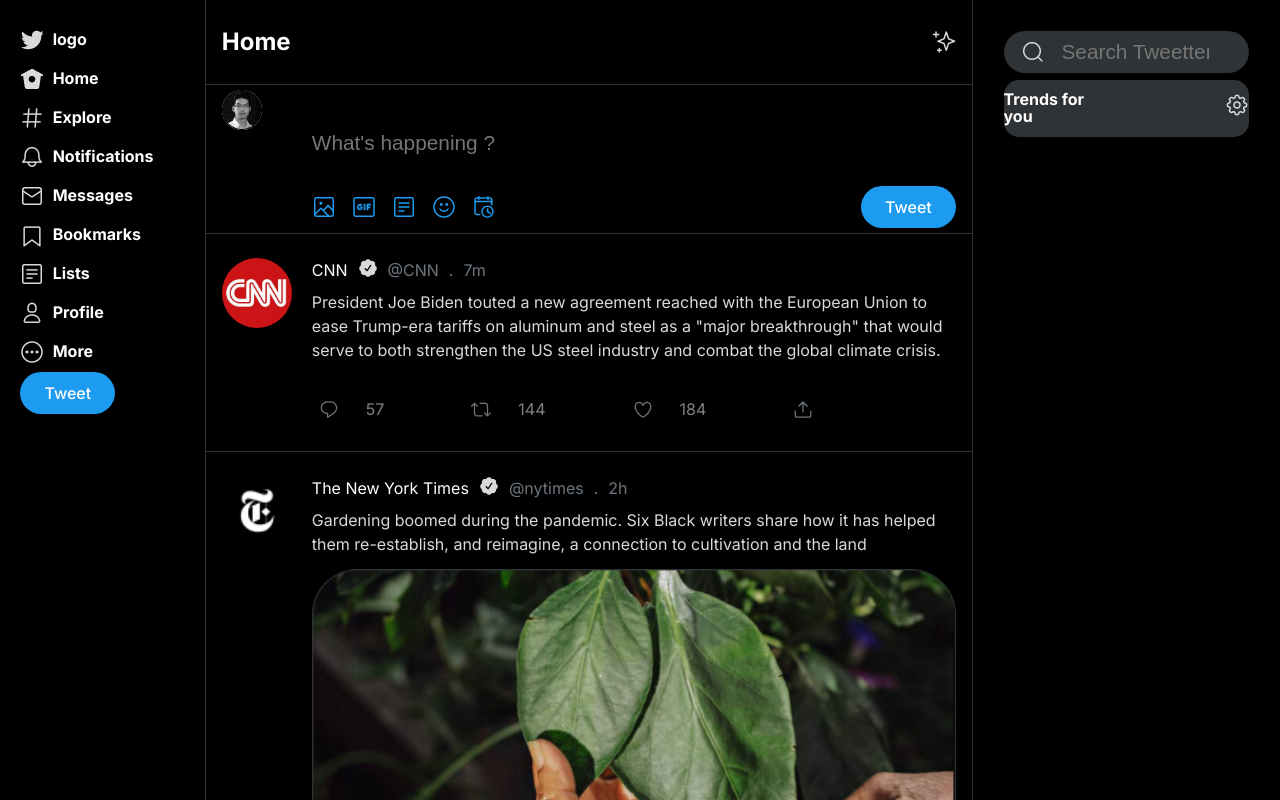
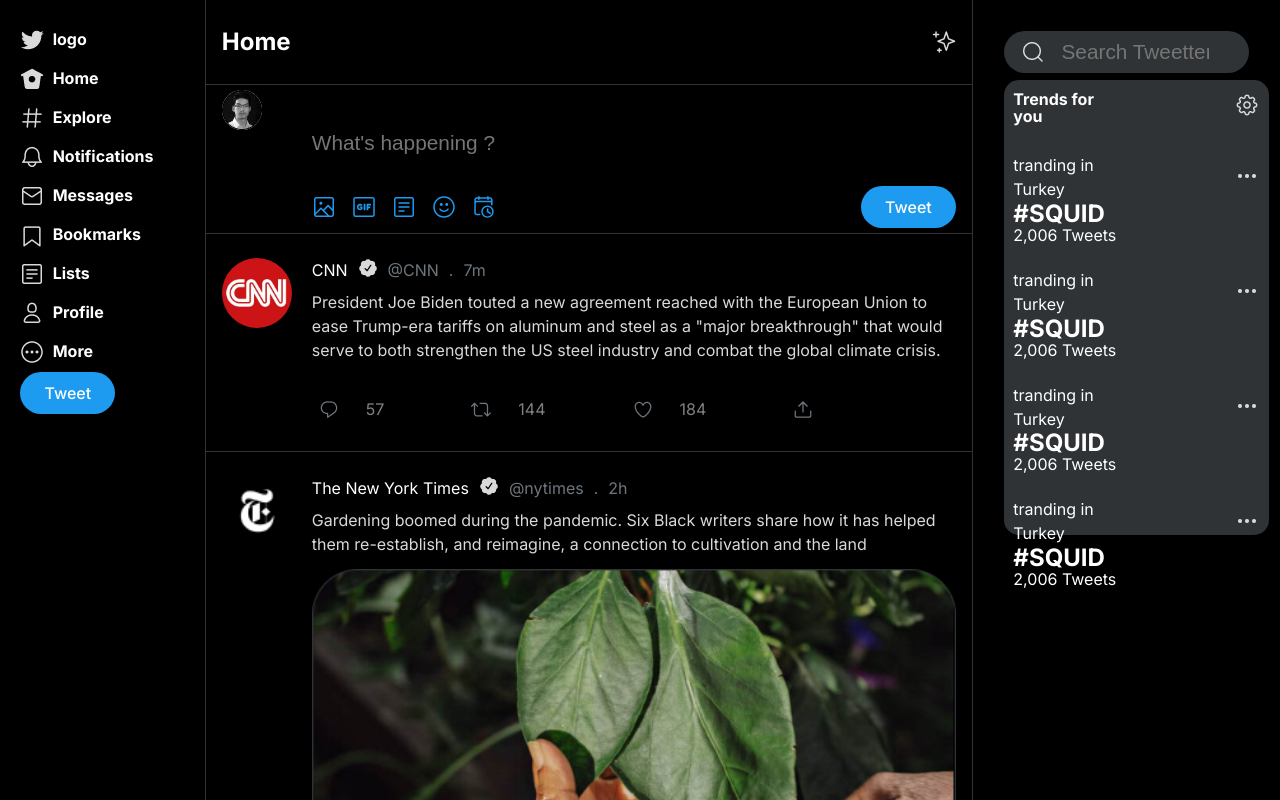
Before and after one commit to Tacite243/clonX, a React (Vite) app: page / in a window 1280 px wide. Shown: the top 800 px of the page. Built offline with nearby package versions, Linux system fonts and the light colour scheme.

Commit message:
ajout des composants de la trends bar, les trendings...

```diff
--- a/src/App.css
+++ b/src/App.css
@@ -243,8 +243,19 @@
 }
 .trends-for-you{
     background-color: #2F3336;
-    height: auto;
+    height: 35%;
     width: 100%;
     margin-top: 3%;
     border-radius: 15px;
+    padding: 0% 4% 0 4%;
 }
+.trentInner{
+    display: flex;
+    flex-direction: row;
+    align-items: center;
+    gap: 44%;
+    margin-bottom: 30px;
+}
+.trentInner .left p, .trentInner .left h2 {
+    margin-bottom: -25px;
+}
--- a/src/trendsForYou/trendsForYou.jsx
+++ b/src/trendsForYou/trendsForYou.jsx
@@ -1,5 +1,68 @@
+import { useState } from "react";
 
-export function ForYou(){
+
+
+const content = [
+    {
+        top: "tranding in Turkey",
+        medium: "#SQUID",
+        bottom: "2,006 Tweets",
+        image: "/icons/More-2.png"
+    },
+    {
+        top: "tranding in Turkey",
+        medium: "#SQUID",
+        bottom: "2,006 Tweets",
+        image: "/icons/More-2.png"
+    },
+    {
+        top: "tranding in Turkey",
+        medium: "#SQUID",
+        bottom: "2,006 Tweets",
+        image: "/icons/More-2.png"
+    },
+    {
+        top: "tranding in Turkey",
+        medium: "#SQUID",
+        bottom: "2,006 Tweets",
+        image: "/icons/More-2.png"
+    }
+];
+
+export function TweetCounter() {
+    const [trend, setTrend] = useState(content)
+    return (
+        <div className="trentInner">
+            <div className="left">
+                <p>{content[0].top}</p>
+                <h2>{content[0].medium}</h2>
+                <p>{content[0].bottom}</p>
+            </div>
+            <div className="right">
+                <img src={content[0].image} alt="icon more" />
+            </div>
+        </div>
+
+
+        // <div className="for-you">
+        //     {trend.map(
+        //         (item) =>
+        //             <div className="trentInner">
+        //                 <div className="left">
+        //                     <p>{item.top}</p>
+        //                     <h2>{item.medium}</h2>
+        //                     <p>{item.bottom}</p>
+        //                 </div>
+        //                 <div className="right">
+        //                     <img src={item.image} alt="icon more" />
+        //                 </div>
+        //             </div>
+        //     )}
+        // </div>
+    )
+}
+
+export function ForYou() {
     return (
         <div className="for-you">
             <h1 className="aux-title">Trends for you</h1>
@@ -10,17 +73,14 @@
     )
 }
 
-const content = [
-    {
-        top : "tranding in Turkey",
-        medium : "#SQUID",
-        bottom : "2,006 Tweets"
-    }
-]
 export default function TrendsForYou() {
     return (
         <div className="trends-for-you">
             <ForYou />
+            <TweetCounter />
+            <TweetCounter />
+            <TweetCounter />
+            <TweetCounter />
         </div>
     )
 }
```
Also changed, not shown: public/icons/More-2.png (added).
